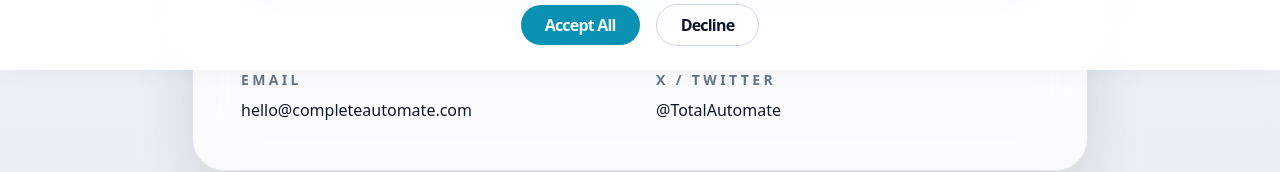
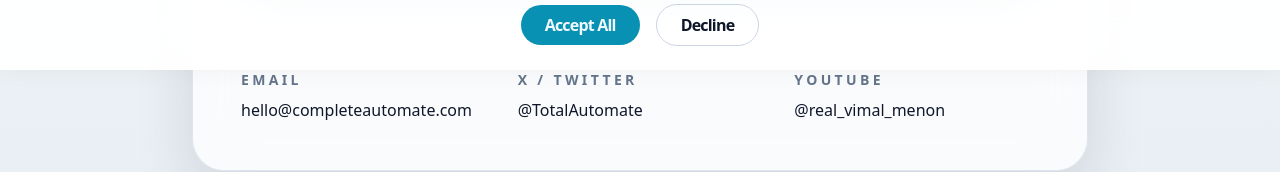
Before and after one commit to vimalmenon/completeautomate.github.io, a Next.js app: page /contact in a window 1280 px wide. Shown: the part 730-902 px from the top of the page. Built offline with nearby package versions, Linux system fonts and the light colour scheme; no server answers.

Commit message:
feat(contact): add YouTube link alongside X/Twitter

```diff
--- a/src/app/contact/page.tsx
+++ b/src/app/contact/page.tsx
@@ -132,7 +132,7 @@
 
           <hr className="my-10 border-border/40" />
 
-          <div className="grid gap-8 sm:grid-cols-2">
+          <div className="grid gap-8 sm:grid-cols-3">
             <div>
               <h2 className="text-sm font-semibold tracking-[0.24em] text-muted uppercase">
                 Email
@@ -157,6 +157,19 @@
                 @TotalAutomate
               </a>
             </div>
+            <div>
+              <h2 className="text-sm font-semibold tracking-[0.24em] text-muted uppercase">
+                YouTube
+              </h2>
+              <a
+                className="mt-2 block text-base font-medium text-foreground transition hover:text-primary"
+                href="https://youtube.com/@real_vimal_menon"
+                target="_blank"
+                rel="noopener noreferrer"
+              >
+                @real_vimal_menon
+              </a>
+            </div>
           </div>
         </div>
       </div>
```
